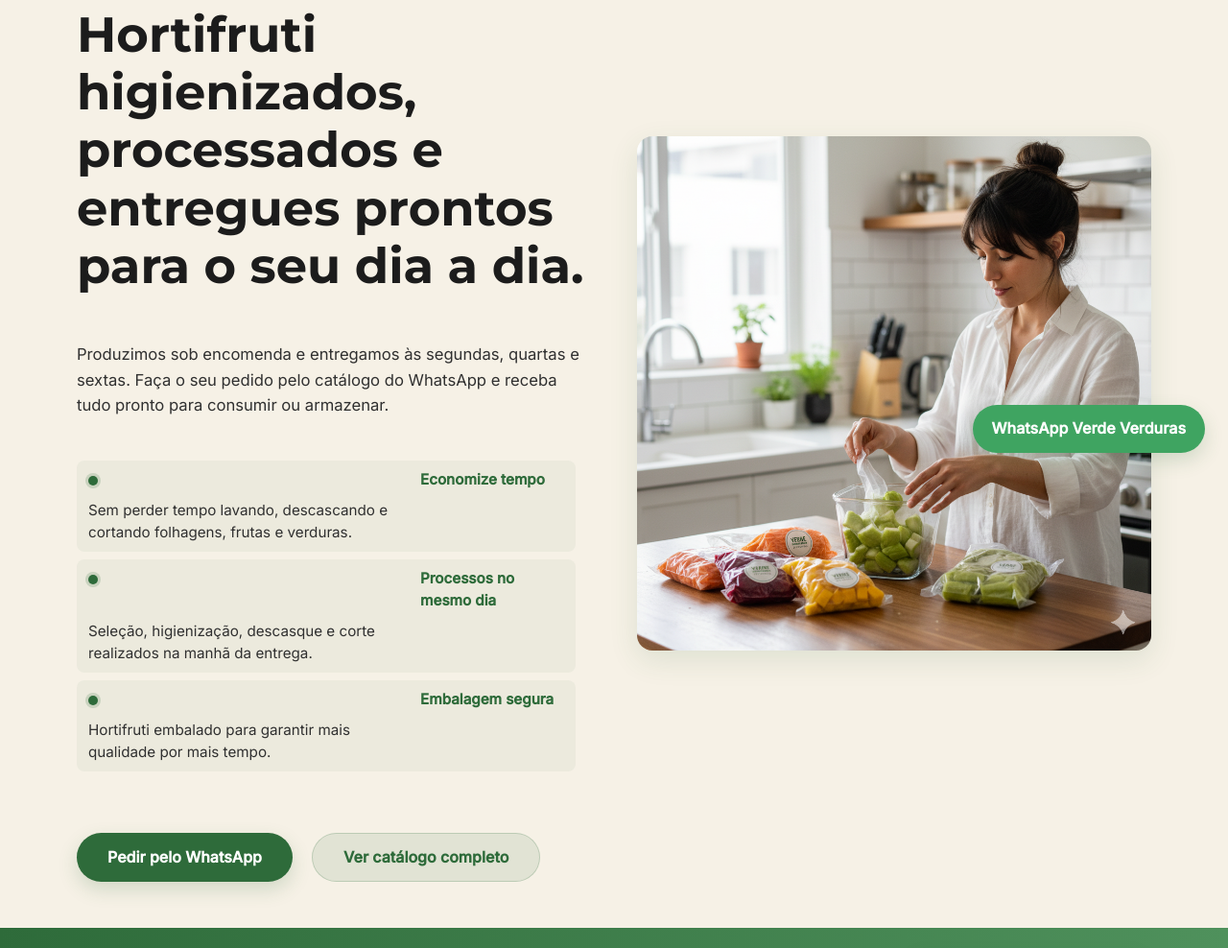
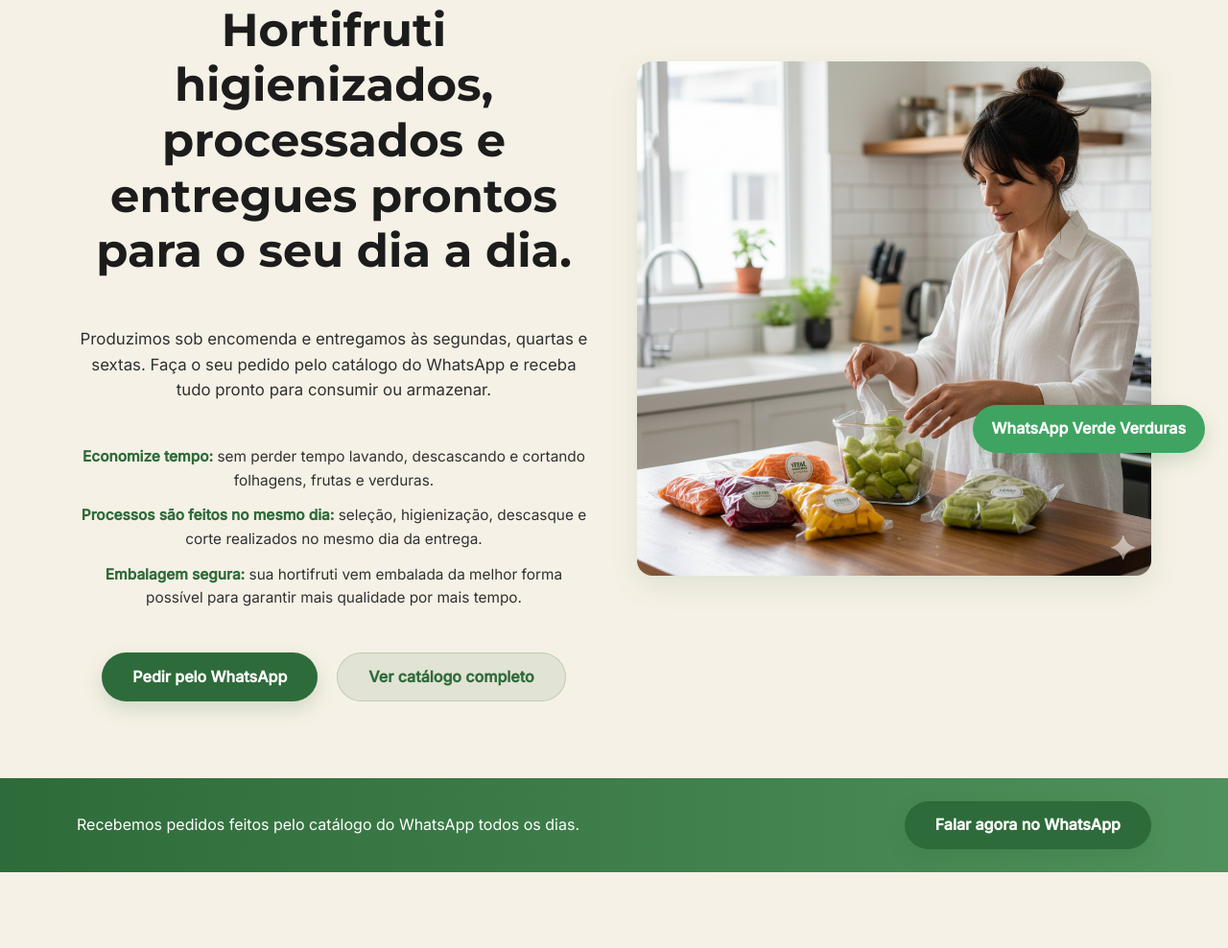
Before and after one commit to YuriGC22/verde-verduras-site, a plain HTML site: page index.html in a window 1280 px wide. Shown: the part 304-1292 px from the top of the page at 96% size. Drawn offline with Linux system fonts and the light colour scheme.

Commit message:
style: restaurar hero ao layout original

```diff
--- a/index.html
+++ b/index.html
@@ -80,19 +80,10 @@
           <p class="eyebrow">Hortifruti pronto, leve e inteligente</p>
           <h1>Hortifruti higienizados, processados e entregues prontos para o seu dia a dia.</h1>
           <p class="lead">Produzimos sob encomenda e entregamos às segundas, quartas e sextas. Faça o seu pedido pelo catálogo do WhatsApp e receba tudo pronto para consumir ou armazenar.</p>
-          <ul class="hero-benefits">
-            <li>
-              <span class="hero-benefits__title">Economize tempo</span>
-              <p class="hero-benefits__text">Sem perder tempo lavando, descascando e cortando folhagens, frutas e verduras.</p>
-            </li>
-            <li>
-              <span class="hero-benefits__title">Processos no mesmo dia</span>
-              <p class="hero-benefits__text">Seleção, higienização, descasque e corte realizados na manhã da entrega.</p>
-            </li>
-            <li>
-              <span class="hero-benefits__title">Embalagem segura</span>
-              <p class="hero-benefits__text">Hortifruti embalado para garantir mais qualidade por mais tempo.</p>
-            </li>
+          <ul class="hero-bullets">
+            <li><strong>Economize tempo:</strong> sem perder tempo lavando, descascando e cortando folhagens, frutas e verduras.</li>
+            <li><strong>Processos são feitos no mesmo dia:</strong> seleção, higienização, descasque e corte realizados no mesmo dia da entrega.</li>
+            <li><strong>Embalagem segura:</strong> sua hortifruti vem embalada da melhor forma possível para garantir mais qualidade por mais tempo.</li>
           </ul>
           <div class="hero-cta">
             <a href="https://wa.me/5562982594500?text=Ol%C3%A1%21%20Quero%20fazer%20um%20pedido%20pelo%20site%20da%20Verde%20Verduras.%20Voc%C3%AAs%20entregam%20no%20meu%20bairro%3F" class="btn btn-primary" data-analytics="click_whatsapp" data-analytics-context="hero_primary_cta" target="_blank" rel="noopener noreferrer">Pedir pelo WhatsApp</a>
--- a/src/styles/main.css
+++ b/src/styles/main.css
@@ -208,24 +208,24 @@ section {
 .hero-text {
   display: grid;
   gap: var(--spacing-sm);
-  justify-items: start;
-  text-align: left;
-  max-width: 560px;
+  justify-items: center;
+  text-align: center;
+  max-width: 620px;
+  margin: 0 auto;
 }
 
 .hero-text h1 {
   font-family: var(--font-heading);
-  font-size: clamp(2.2rem, 3vw + 1rem, 3.2rem);
-  line-height: 1.18;
+  font-size: clamp(2.15rem, 3.2vw + 0.9rem, 3rem);
+  line-height: 1.2;
   margin-bottom: var(--spacing-md);
 }
 
 .hero .lead {
-  font-size: 1.04rem;
-  line-height: 1.6;
+  font-size: 1.05rem;
   color: var(--color-neutral-700);
   margin-bottom: var(--spacing-lg);
-  max-width: 560px;
+  max-width: 600px;
 }
 
 .hero .eyebrow {
@@ -240,58 +240,31 @@ section {
 
 .hero-cta {
   display: flex;
-  flex-wrap: wrap;
+  flex-wrap: nowrap;
   gap: var(--spacing-sm);
-  margin-top: var(--spacing-md);
-  justify-content: flex-start;
+  margin-bottom: var(--spacing-lg);
+  justify-content: center;
+}
+
+.hero-bullets {
+  display: flex;
+  flex-direction: column;
+  gap: var(--spacing-sm);
+  margin-bottom: var(--spacing-lg);
+  color: var(--color-neutral-700);
+  font-size: 0.96rem;
+  align-items: center;
+  text-align: center;
+}
+
+.hero-bullets li strong {
+  color: var(--color-primary-500);
+  font-weight: 600;
 }
 
 .hero-cta .btn {
-  min-width: 180px;
   white-space: nowrap;
   text-align: center;
-}
-
-.hero-benefits {
-  display: flex;
-  flex-direction: column;
-  gap: var(--spacing-xs);
-  margin-bottom: var(--spacing-lg);
-  color: var(--color-neutral-700);
-  font-size: 0.95rem;
-  line-height: 1.55;
-  max-width: 520px;
-}
-
-.hero-benefits li {
-  display: grid;
-  grid-template-columns: auto 1fr;
-  gap: var(--spacing-xs);
-  align-items: start;
-  padding: var(--spacing-xs) var(--spacing-sm);
-  border-radius: var(--radius-md);
-  background: rgba(46, 107, 58, 0.05);
-}
-
-.hero-benefits li::before {
-  content: "";
-  width: 10px;
-  height: 10px;
-  border-radius: 50%;
-  margin-top: 8px;
-  background: var(--color-primary-500);
-  box-shadow: 0 0 0 3px rgba(46, 107, 58, 0.18);
-}
-
-.hero-benefits__title {
-  font-weight: 600;
-  color: var(--color-primary-500);
-  min-width: 150px;
-}
-
-.hero-benefits__text {
-  margin: 0;
-  color: var(--color-neutral-700);
 }
 
 .hero-image {
@@ -743,26 +716,9 @@ section {
     margin-bottom: var(--spacing-md);
   }
 
-  .hero-benefits {
+  .hero-bullets {
     max-width: min(92vw, 540px);
     margin: 0 auto var(--spacing-lg);
-  }
-
-  .hero-benefits li {
-    display: flex;
-    flex-direction: column;
-    align-items: center;
-    text-align: center;
-    gap: var(--spacing-xs);
-  }
-
-  .hero-benefits__title {
-    min-width: 0;
-    width: 100%;
-  }
-
-  .hero-benefits__text {
-    margin: 0;
   }
 
   .hero-cta {
```
